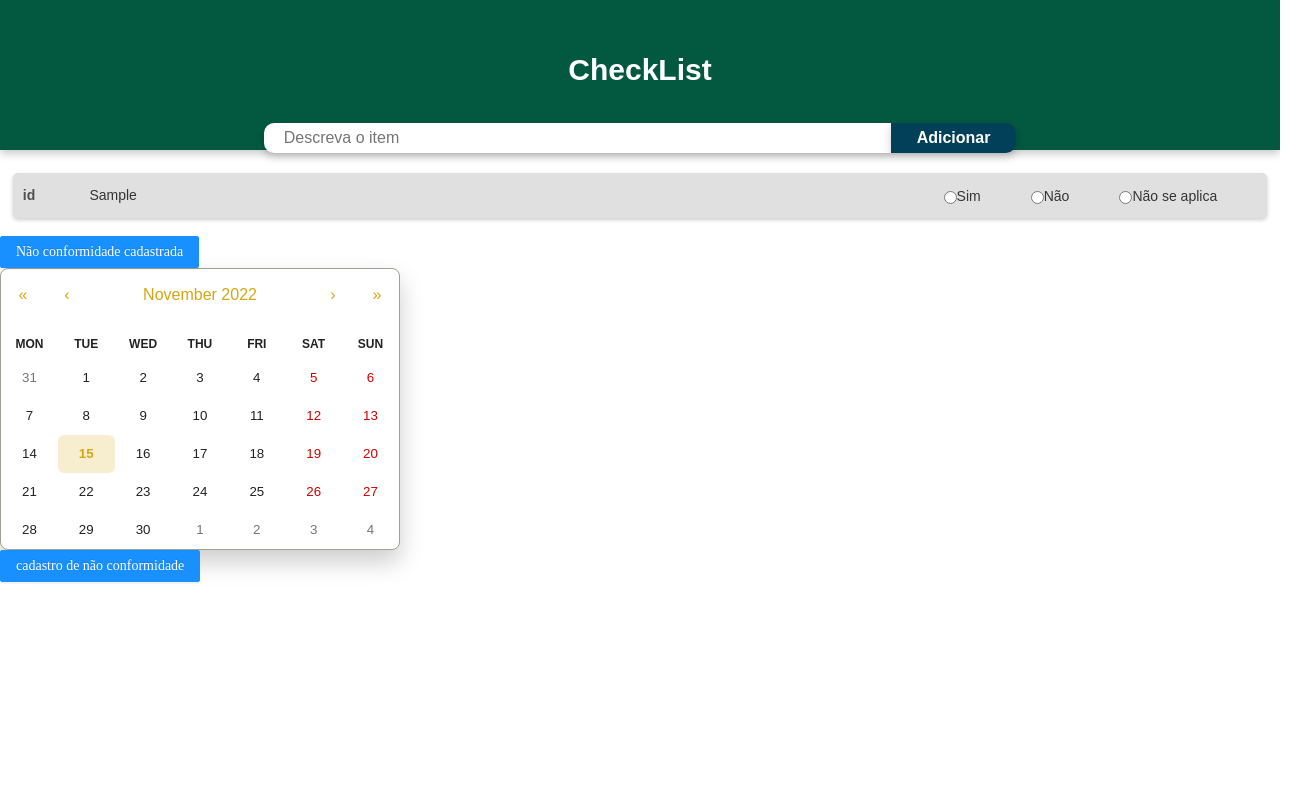
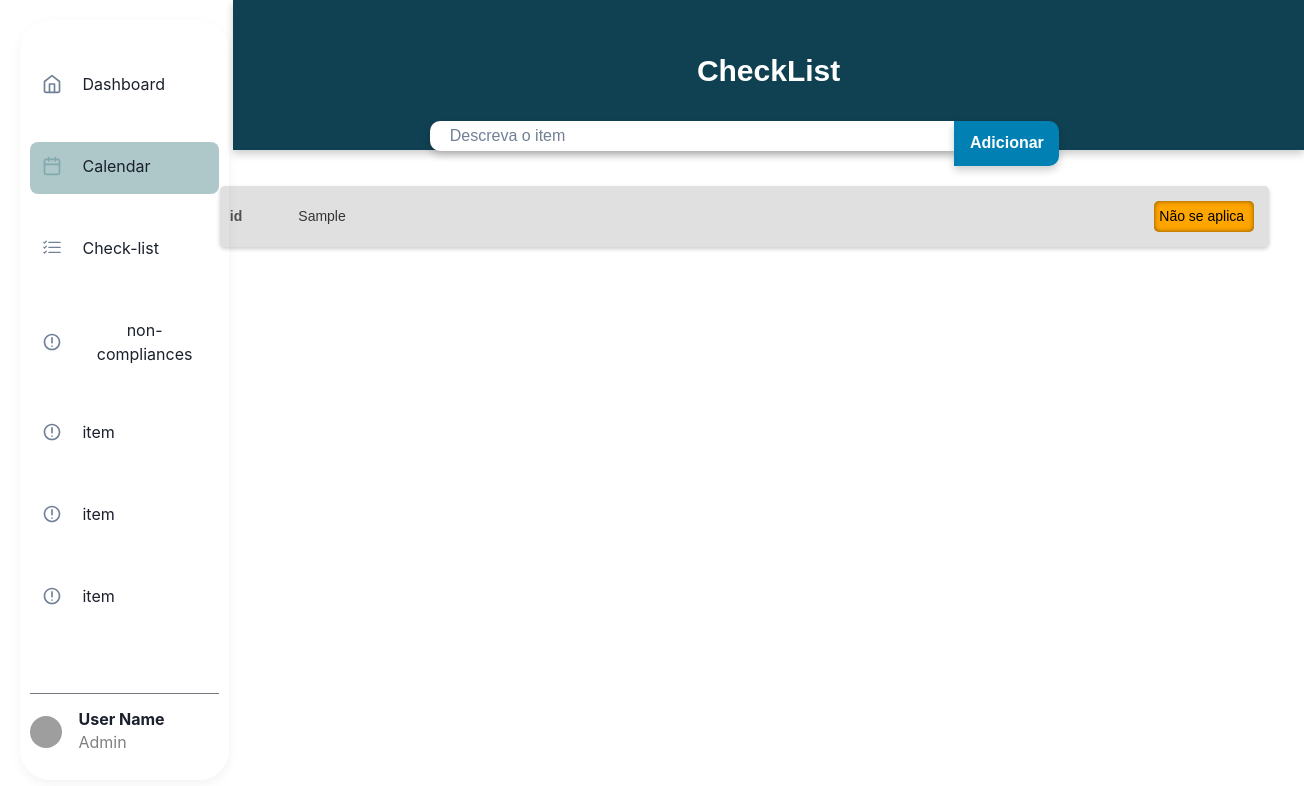
Before and after one commit to FernandoDias18/ProjetoQualidadeSoftware, a React (Create React App) app: page / in a window 1280 px wide. Both pictures are taken after typing "Sample" into the empty fields and a click on the button "Adicionar". Shown: the top 786 px of the page, 1304 px wide, since content can reach past the window. Built offline with nearby package versions, Linux system fonts and the light colour scheme; grey boxes are pictures that could not be loaded.

Commit message:
gente só vai

```diff
--- a/package.json
+++ b/package.json
@@ -3,13 +3,18 @@
   "version": "0.1.0",
   "private": true,
   "dependencies": {
+    "@chakra-ui/react": "^2.3.7",
+    "@emotion/react": "^11.10.5",
+    "@emotion/styled": "^11.10.5",
     "@testing-library/jest-dom": "^5.16.5",
     "@testing-library/react": "^13.4.0",
     "@testing-library/user-event": "^13.5.0",
     "antd": "^4.24.2",
+    "framer-motion": "^7.6.6",
     "react": "^18.2.0",
     "react-calendar": "^4.0.0",
     "react-dom": "^18.2.0",
+    "react-icons": "^4.6.0",
     "react-modal": "^3.16.1",
     "react-scripts": "5.0.1",
     "react-uuid": "^2.0.0",
--- a/src/App.js
+++ b/src/App.js
@@ -1,13 +1,14 @@
 import { Header } from "./components/Header/Header";
 import {List} from "./components/List/List"
-import { ModalProvider } from "./Context";
-import {ModalCadastroNaoCof} from './components/ModalCadastroNaoCof/ModalCadastroNaoCof.jsx'
+// import { ModalProvider } from "./Context";
+// import {ModalCadastroNaoCof} from './components/ModalCadastroNaoCof/ModalCadastroNaoCof.jsx'
 
-
+import {Flex} from '@chakra-ui/react'
+import SideBar from './components/SideBar/SideBar';
 
 import './App.css'
-import { Modal } from "./components/ModalNaoConformidade/Modal";
-import { Calendario } from "./components/Calendario/Calendario";
+// import { Modal } from "./components/ModalNaoConformidade/Modal";
+// import { Calendario } from "./components/Calendario/Calendario";
 
 
 
@@ -15,16 +16,19 @@ function App() {
 
   return (
         <>
-        <ModalProvider>
-          <Header/>
-          <List/>
 
-          <Modal/>
+          <Flex >
+            <SideBar Flex={1}/>
+            <Flex  w={"100%"} flexDir="column">
+              <Header/>
+              <List/>
+            </Flex>
+          </Flex>
 
-          <Calendario/>
 
-          <ModalCadastroNaoCof/>
-        </ModalProvider>
+
+
+
 
         </>
   );
--- a/src/components/Header/Header.css
+++ b/src/components/Header/Header.css
@@ -1,8 +1,9 @@
 .header{
     display: flex;
     width: 100%;
+    margin-left: 24px;
     height: 150px;
-    background-color: #025940;
+    background-color: #104152;
     flex-direction: column;
     justify-content: center;
     align-items: center;
@@ -17,16 +18,7 @@
     font-weight: 700;
 }
 
-.inputs{
-    margin-top: -40px;
-    margin-bottom: 20px;
-    display: flex;
-    flex-direction: row;
-    max-height: 45%;
-    width: 100%;
-    max-width: 100%;
-    justify-content: center;
-}
+
 
 .itens{
     width: 50%;
@@ -46,29 +38,3 @@
 textarea:focus, input:focus{
     outline: none;
 }
-
-.inputs button{
-    width: 10%;
-    border-bottom-right-radius: 10px;
-    border-top-right-radius: 10px;
-    color: white;
-    border:0;
-    cursor: pointer;
-    background-color: #024059 ;
-    font-family: Arial, Helvetica, sans-serif;
-    font-weight: bold;
-    box-shadow: 0 4px 8px 0 rgba(0,0,0,0.2);
-    transition: 0.3s;
-    word-wrap:break-word;
-    overflow:hidden
-}
-button.truncate {
-    overflow: hidden;
-    text-overflow: ellipsis;
-    white-space: nowrap;
-  }
-
-.inputs button:hover{
-
-    background-color:#066185 ;
-}
--- a/src/components/Header/Header.jsx
+++ b/src/components/Header/Header.jsx
@@ -11,10 +11,13 @@ export function Header(){
 
     return(
     <>
-        <div className="header">
-        <h2 className='titulo'> CheckList</h2>
 
-        </div>
+
+            <div className="header">
+                <h2 className='titulo'> CheckList</h2>
+
+            </div>
+
 
 
 
--- a/src/components/List/List.css
+++ b/src/components/List/List.css
@@ -1,3 +1,42 @@
 .container-list{
     padding: 1%;
 }
+
+.inputs{
+    margin-top: -40px;
+    margin-bottom: 20px;
+    display: flex;
+    flex-direction: row;
+    max-height: 45%;
+    width: 100%;
+    max-width: 100%;
+    justify-content: center;
+}
+.testeButton{
+    display: flex;
+    width: 10%;
+    border-bottom-right-radius: 10px;
+    border-top-right-radius: 10px;
+    color: white;
+    border:0;
+    cursor: pointer;
+    background-color: #0080b3 ;
+    font-family: Arial, Helvetica, sans-serif;
+    font-weight: bold;
+    box-shadow: 0 4px 8px 0 rgba(0,0,0,0.2);
+    transition: 0.3s;
+    padding: 15px;
+    justify-content: center;
+    align-items: center;
+
+
+}
+.testeButton.truncate {
+    text-overflow: ellipsis;
+    white-space: nowrap;
+  }
+
+.testeButton:hover{
+
+    background-color:#02abee ;
+}
--- a/src/components/List/List.jsx
+++ b/src/components/List/List.jsx
@@ -45,8 +45,9 @@ export function List(){
         <div className='container-list'>
             <div className='inputs'>
                 <input type="text" className='itens' placeholder="Descreva o item" onChange={handleNewQuestion} value={question}/>
-                <button onClick={handleCreateNewQuestions} >Adicionar</button>
+                <button className='testeButton' onClick={handleCreateNewQuestions} >Adicionar</button>
             </div>
+
             <div className='Question-list'>
                 {
                     questions.map((question, index)=>{
--- a/src/components/Question/Question.css
+++ b/src/components/Question/Question.css
@@ -36,25 +36,71 @@
     word-wrap:break-word;
 }
 
-.form-group .radio-inline{
-    margin-right: 50px;
+
+.Respostas{
+    margin-right: 15px;
+
 }
 
-.radio-inline{
-    top: 0;
-    left: 0;
-    height: 25px;
-    width: 25px;
-    border-radius: 50%;
-    vertical-align: middle;
+.RespostaNaoSeAplica{
+    border: 0 !important;  /*Removes border*/
+    -webkit-appearance: none;  /*Removes default chrome and safari style*/
+    -moz-appearance: none; /* Removes Default Firefox style*/
+    width: 100px; /*Width of select dropdown to give space for arrow image*/
+    text-indent: 0.01px; /* Removes default arrow from firefox*/
+    text-overflow: "";
+    color: #000;
+    border-radius: 5px;
+    padding: 5px;
+    box-shadow: inset 0 0 5px rgba(000,000,000, 0.5);
+    background-color:#FE7C00;
+
 }
 
-#resposta{
-    vertical-align: bottom;
-  }
+.RespostaNaoConforme{
+    border: 0 !important;  /*Removes border*/
+    -webkit-appearance: none;  /*Removes default chrome and safari style*/
+    -moz-appearance: none; /* Removes Default Firefox style*/
+    width: 100px; /*Width of select dropdown to give space for arrow image*/
+    text-indent: 0.01px; /* Removes default arrow from firefox*/
+    text-overflow: "";
+    color: white;
+    border-radius: 5px;
+    padding: 5px;
+    box-shadow: inset 0 0 5px rgba(000,000,000, 0.5);
+    background-color: red;
 
-.radio-inline::after{
-    content: "";
-    position: absolute;
-    display: none;
 }
+.RespostaOk{
+    border: 0 !important;  /*Removes border*/
+    -webkit-appearance: none;  /*Removes default chrome and safari style*/
+    -moz-appearance: none; /* Removes Default Firefox style*/
+    width: 100px; /*Width of select dropdown to give space for arrow image*/
+    text-indent: 0.01px; /* Removes default arrow from firefox*/
+    text-overflow: "";
+    color: #000;
+    border-radius: 5px;
+    padding: 5px;
+    box-shadow: inset 0 0 5px rgba(000,000,000, 0.5);
+    background-color: green;
+
+}
+.Resposta{
+    border: 0 !important;  /*Removes border*/
+    -webkit-appearance: none;  /*Removes default chrome and safari style*/
+    -moz-appearance: none; /* Removes Default Firefox style*/
+    width: 100px; /*Width of select dropdown to give space for arrow image*/
+    text-indent: 0.01px; /* Removes default arrow from firefox*/
+    text-overflow: "";
+    color: #000;
+    border-radius: 5px;
+    padding: 5px;
+    box-shadow: inset 0 0 5px rgba(000,000,000, 0.5);
+    background-color: orange;
+
+}
+
+
+.option{
+ background-color: #e0e0e0;
+}
--- a/src/components/Question/Question.jsx
+++ b/src/components/Question/Question.jsx
@@ -1,30 +1,36 @@
-
+import {useState} from 'react'
 import './Question.css'
 export function Question({questionTitle,index}){
+
+  const [resposta, setResposta] = useState('')
+
+  const gaurdarRespota =(event) =>{
+    setResposta(resposta => event.target.value)
+    console.log(resposta)
+
+  }
+
+
     return(
         <>
           <div className="container-question">
               <span className='id-Question'>id</span>
               <span className='Question-title'>{questionTitle}</span>
-              <div class="form-group">
+
+            <div className="Respostas">
 
 
 
-                <label required="" className="radio-inline" for="radios-0" >
-                  <input name="resposta" id="resposta" value="sim" type="radio" required/>
-                  Sim
-                </label>
-                <label for="radios-1" className="radio-inline">
-                  <input name="resposta" id="resposta" value="não" type="radio"/>
-                  Não
-                </label>
-                <label for="radios-0" className="radio-inline">
-                  <input name="resposta" id="resposta" value="não se aplica" type="radio"/>
-                  Não se aplica
-                </label>
 
 
-              </div>
+              <select className={`Resposta${resposta}`} onChange={gaurdarRespota} value={resposta}>
+                <option className='option' value="NaoSeAplica"> Não se aplica</option>
+                <option className='option' value="NaoConforme">Não conforme</option>
+                <option className='option' value="Ok">OK</option>
+              </select>
+
+            </div>
+
           </div>
         </>
     )
--- /dev/null
+++ b/src/components/SideBar/NavHoverBox.jsx
@@ -0,0 +1,39 @@
+import React from 'react'
+import {
+    Flex,
+    Heading,
+    Text,
+    Icon
+} from '@chakra-ui/react'
+
+export default function NavHoverBox({ title, icon, description }) {
+    return (
+        <>
+            <Flex
+                pos="absolute"
+                mt="calc(100px - 7.5px)"
+                ml="-10px"
+                width={0}
+                height={0}
+                borderTop="10px solid transparent"
+                borderBottom="10px solid transparent"
+                borderRight="10px solid #82AAAD"
+            />
+            <Flex
+                h={200}
+                w={200}
+                flexDir="column"
+                alignItems="center"
+                justify="center"
+                backgroundColor="#82AAAD"
+                borderRadius="10px"
+                color="#fff"
+                textAlign="center"
+            >
+                <Icon as={icon} fontSize="3xl" mb={4} />
+                <Heading size="md" fontWeight="normal">{title}</Heading>
+                <Text>{description}</Text>
+            </Flex>
+        </>
+    )
+}
--- /dev/null
+++ b/src/components/SideBar/NavItem.jsx
@@ -0,0 +1,49 @@
+import React from 'react'
+import {
+    Flex,
+    Text,
+    Icon,
+    Link,
+    Menu,
+    MenuButton,
+    MenuList
+} from '@chakra-ui/react'
+import NavHoverBox from './NavHoverBox'
+
+export default function NavItem({ icon, title, description, active, navSize }) {
+    return (
+        <Flex
+            mt={30}
+            flexDir="column"
+            w="100%"
+            alignItems={ "flex-start"}
+
+        >
+            <Menu placement="right">
+                <Link
+                    backgroundColor={active && "#AEC8CA"}
+                    p={3}
+                    borderRadius={8}
+                    _hover={{ textDecor: 'none', backgroundColor: "#AEC8CA" }}
+                    w={navSize === "large" && "100%"}
+                >
+                    <MenuButton w="100%" >
+                        <Flex alignItems={"center"} >
+                            <Icon  as={icon} fontSize="xl" color={active ? "#82AAAD" : "gray.500"} />
+                            <Text ml={5} display={"flex"}  >{title}</Text>
+                        </Flex>
+                    </MenuButton>
+                </Link>
+                <MenuList
+                    py={0}
+                    border="none"
+                    w={200}
+                    h={200}
+                    ml={5}
+                >
+                    <NavHoverBox title={title} icon={icon} description={description} />
+                </MenuList>
+            </Menu>
+        </Flex>
+    )
+}
--- /dev/null
+++ b/src/components/SideBar/SideBar.jsx
@@ -0,0 +1,73 @@
+
+import React, { useState } from 'react'
+import {
+    Flex,
+    Text,
+    Divider,
+    Avatar,
+    Heading
+} from '@chakra-ui/react'
+import {
+    FiHome,
+    FiCalendar,
+} from 'react-icons/fi'
+
+import { CgDanger } from 'react-icons/cg'
+import { BsListCheck } from 'react-icons/bs'
+
+
+import NavItem from './NavItem'
+
+
+export default function SideBar() {
+    const [navSize, changeNavSize] = useState("large")
+    return (
+        <Flex
+            pos="sticky"
+            left="5"
+            h="95vh"
+            marginTop="2.5vh"
+            boxShadow="0 4px 12px 0 rgba(0, 0, 0, 0.05)"
+            borderRadius={"30px"}
+            w={"250px"}
+            flexDir="column"
+            justifyContent="space-between"
+            transitionDuration="200ms"
+
+        >
+            <Flex
+                p="5%"
+                flexDir="column"
+                w="100%"
+                alignItems={"flex-start"}
+                as="nav"
+
+            >
+                <NavItem navSize={navSize} icon={FiHome} title="Dashboard" description="This is the description for the dashboard." />
+                <NavItem navSize={navSize} icon={FiCalendar} title="Calendar" active />
+                <NavItem navSize={navSize} icon={BsListCheck} title="Check-list" />
+                <NavItem navSize={navSize} icon={CgDanger} title="non-compliances" />
+                <NavItem navSize={navSize} icon={CgDanger} title="item" />
+                <NavItem navSize={navSize} icon={CgDanger} title="item" />
+                <NavItem navSize={navSize} icon={CgDanger} title="item" />
+            </Flex>
+
+            <Flex
+                p="5%"
+                flexDir="column"
+                w="100%"
+                alignItems={ "flex-start"}
+                mb={4}
+            >
+                <Divider display={"flex"} />
+                <Flex mt={4} align="center">
+                    <Avatar size="sm" src="avatar-1.jpg" />
+                    <Flex flexDir="column" ml={4} display={ "flex"}>
+                        <Heading as="h3" size="sm"> User Name</Heading>
+                        <Text color="gray">Admin</Text>
+                    </Flex>
+                </Flex>
+            </Flex>
+        </Flex>
+    )
+}
--- a/src/index.js
+++ b/src/index.js
@@ -1,12 +1,14 @@
 import React from 'react';
 import ReactDOM from 'react-dom/client';
+import { ChakraProvider } from '@chakra-ui/react'
 import App from './App';
 
 const root = ReactDOM.createRoot(document.getElementById('root'));
 root.render(
   <React.StrictMode>
-
-    <App />
+    <ChakraProvider>
+      <App />
+    </ChakraProvider>
 
   </React.StrictMode>
 );
```
Also changed, not shown: 1 other file (tests, documents, lock files or other folders).
